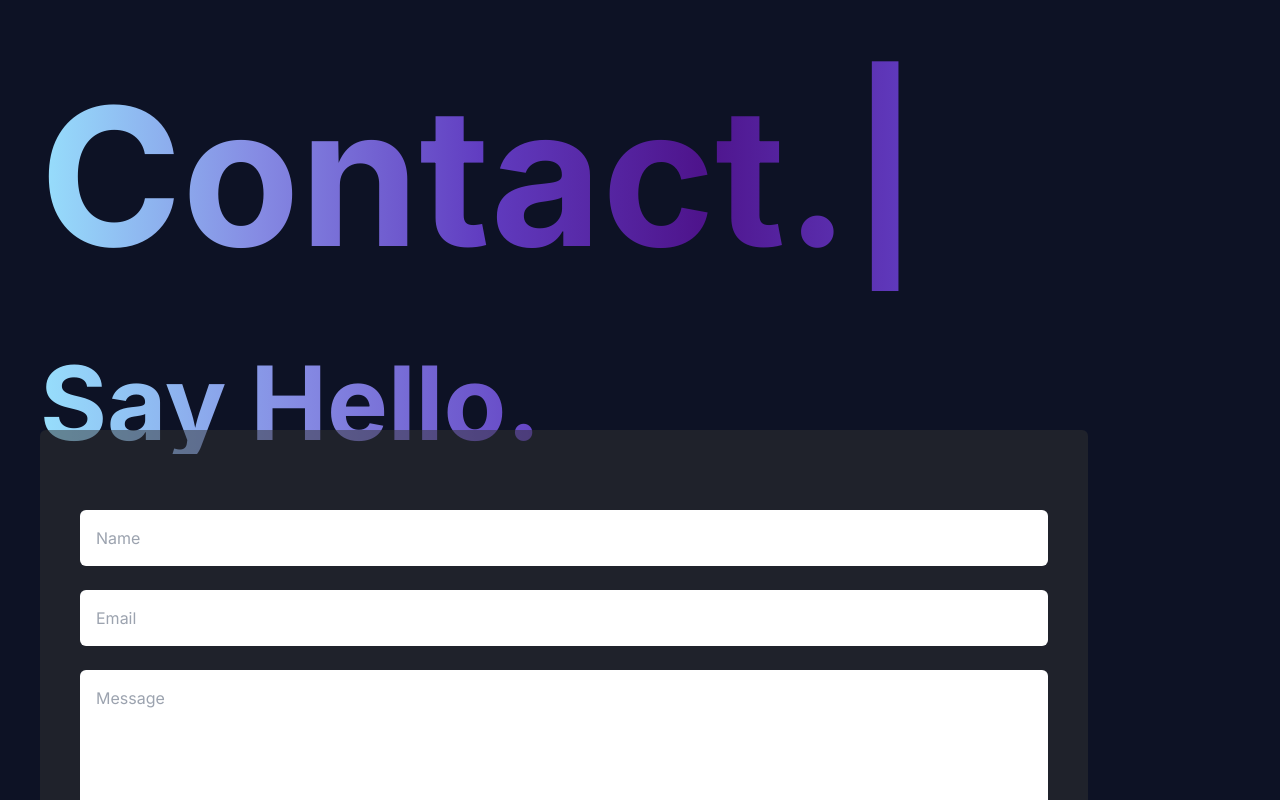
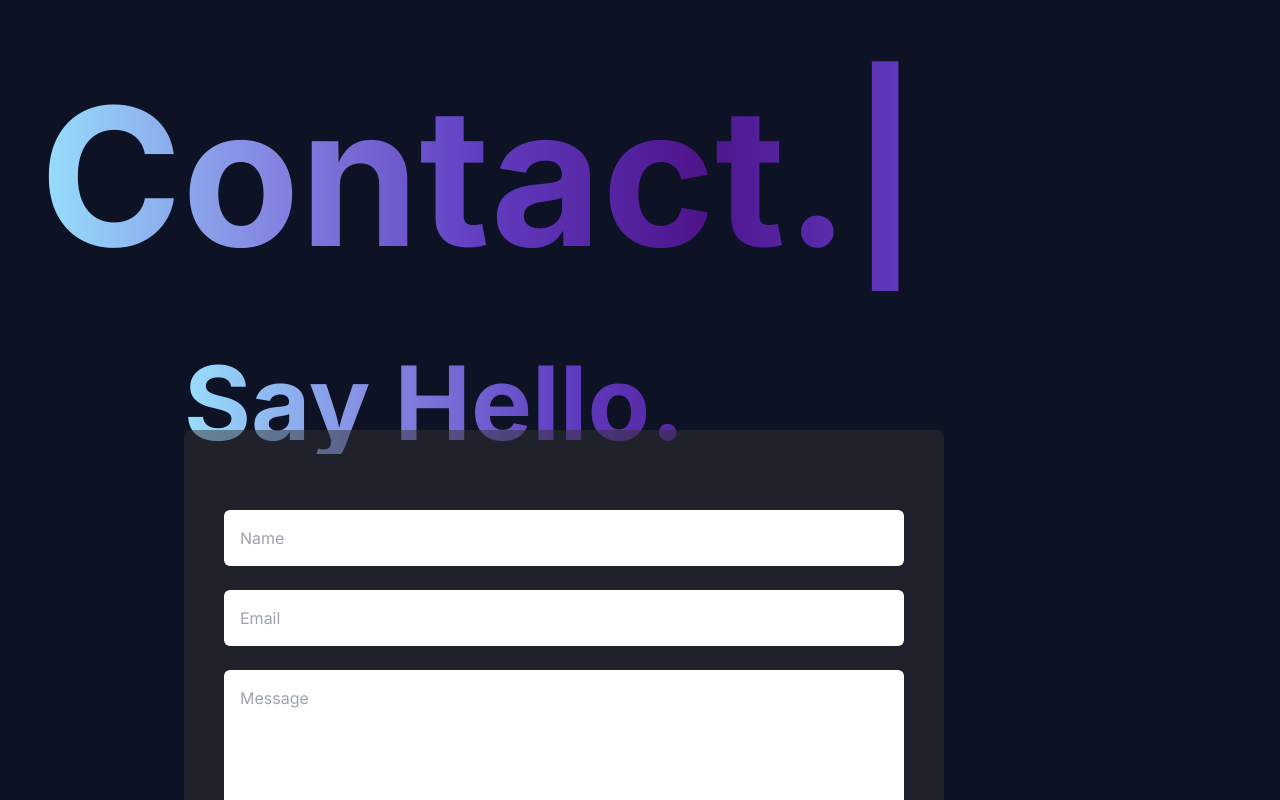
Before and after one commit to eobcre/portfolio-next13, a Next.js app: page /contact in a window 1280 px wide. Shown: the top 800 px of the page. Built offline with nearby package versions, Linux system fonts and the light colour scheme.

Commit message:
updated section layout

```diff
--- a/src/app/(routes)/contact/page.tsx
+++ b/src/app/(routes)/contact/page.tsx
@@ -7,7 +7,7 @@ const ContactPage = () => {
   return (
     <div className='px-10 py-20 w-full md:pl-10 md:pr-48'>
       <TypeWriting text='Contact.' delay={200} />
-      <div className='pt-20'>
+      <div className='pt-20 xl:px-36'>
         <h1 className='custom-text text-5xl font-bold sm:text-[8vw]'>
           Say Hello.
         </h1>
--- a/src/app/(routes)/gallery/page.tsx
+++ b/src/app/(routes)/gallery/page.tsx
@@ -7,7 +7,7 @@ const GalleryPage = () => {
   return (
     <div className='px-10 py-20 md:pl-10 w-full md:pr-48'>
       <TypeWriting text='Gallery.' delay={200} />
-      <div className='pt-28'>
+      <div className='pt-28 xl:px-36'>
         <div className='bg-[#333333] bg-opacity-50 rounded-md -mt-3 sm:-mt-4 p-10 md:-mt-5 lg:-mt-6'></div>
       </div>
     </div>
```
